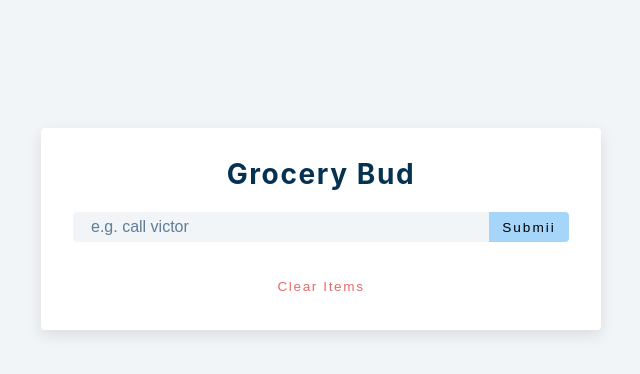
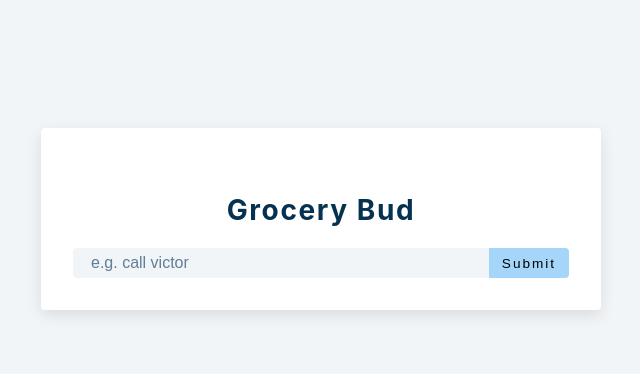
Before and after one commit to marquisvictor/styled-component-react, a React (Create React App) app: page / in a window 1280 px wide. Shown: the top 374 px of the page, without its empty margins (319-959 px from the left). Built offline with nearby package versions, Linux system fonts and the light colour scheme.

Commit message:
add delete functionality

```diff
--- a/src/Alert.js
+++ b/src/Alert.js
@@ -1,7 +1,7 @@
-import React, { useEffect } from 'react'
+import React, { useEffect } from 'react';
 
-const Alert = () => {
-  return <h2>alert component</h2>
-}
+const Alert = ({ type, msg }) => {
+    return <p className={`alert alert-${type}`}>{msg}</p>;
+};
 
-export default Alert
+export default Alert;
--- a/src/App.js
+++ b/src/App.js
@@ -12,10 +12,23 @@ function App() {
     const handleSubmit = e => {
         e.preventDefault();
         if (!name) {
-            // display alert
+            setAlert({
+                show: true,
+                msg: 'you need to add a text',
+                type: 'danger',
+            });
         } else if (name && isEditing) {
-            // deal with if editing it true
+            setAlert({
+                show: true,
+                msg: 'value changed successfully',
+                type: 'success',
+            });
         } else {
+            setAlert({
+                show: true,
+                msg: 'added successfully',
+                type: 'success',
+            });
             const newItems = {
                 id: new Date().getTime().toString(),
                 title: name,
@@ -26,15 +39,41 @@ function App() {
         }
     };
 
+    const clearList = () => {
+        setAlert({
+            show: true,
+            msg: 'you don clear am, you don happy ba???',
+            type: 'success',
+        });
+        setList('');
+    };
+
     const handleInput = e => {
-        const { value } = e.target;
-        setName(value);
+        setName(e.target.value);
     };
+
+    const removeItem = id => {
+        setAlert({
+            show: true,
+            msg: 'osheyy you don comot am',
+            type: 'success',
+        });
+
+        setList(list.filter(listitem => listitem.id !== id));
+    };
+
+    useEffect(() => {
+        const timeout = setTimeout(() => {
+            setAlert({ show: true });
+        }, 2000);
+
+        return () => clearTimeout(timeout);
+    }, [alert]);
 
     return (
         <section className='section-center'>
             <form action='' onSubmit={handleSubmit} className='grocery-form'>
-                {alert.show && <Alert />}
+                {alert.show && <Alert {...alert} />}
                 <h3>grocery bud</h3>
                 <div className='form-control'>
                     <input
@@ -45,14 +84,18 @@ function App() {
                         onChange={handleInput}
                     />
                     <button type='submit' className='submit-btn'>
-                        {isEditing ? 'edit' : 'submii'}
+                        {isEditing ? 'edit' : 'submit'}
                     </button>
                 </div>
             </form>
-            <div className='grocery-container'>
-                <List items={list} />
-                <button className='clear-btn'>clear items</button>
-            </div>
+            {list.length > 0 && (
+                <div className='grocery-container'>
+                    <List items={list} removeItem={removeItem} />
+                    <button className='clear-btn' onClick={clearList}>
+                        clear items
+                    </button>
+                </div>
+            )}
         </section>
     );
 }
--- a/src/List.js
+++ b/src/List.js
@@ -1,6 +1,6 @@
 import React from 'react';
 import { FaEdit, FaTrash } from 'react-icons/fa';
-const List = ({ items }) => {
+const List = ({ items, removeItem }) => {
     return (
         <div className='grocery-list'>
             {items.map((item, index) => {
@@ -12,8 +12,8 @@ const List = ({ items }) => {
                             <button type='button' className='edit-btn'>
                                 <FaEdit />
                             </button>
-                            <button type='button' className='delete-btn'>
-                                <FaTrash />
+                            <button type='bu(tton' className='delete-btn'>
+                                <FaTrash onClick={() => removeItem(id)} />
                             </button>
                         </div>
                     </article>
```
